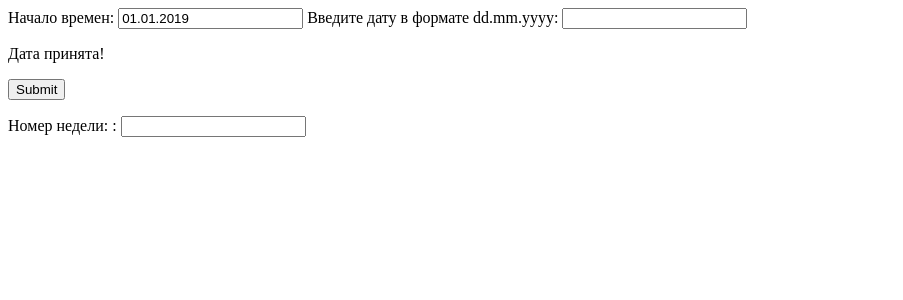
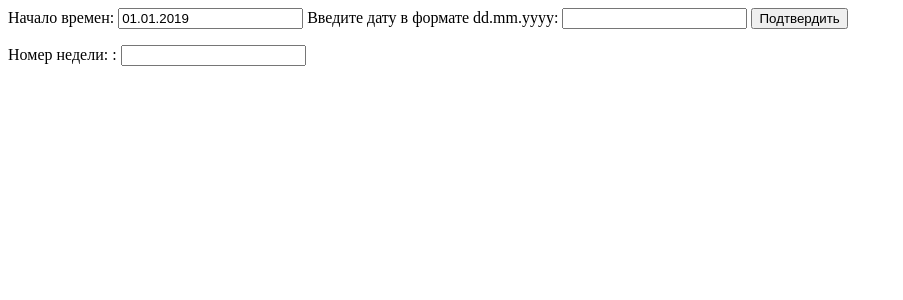
Before and after one commit to epetrishchev/myapp-django, a Django app: template phys/weeknum/templates/weeknum/main_valid.html in a window 1280 px wide. Shown: the top 300 px of the page, without its empty margins (0-903 px from the left). Run offline with Django 4.2, Linux system fonts and the light colour scheme; the template is opened without the code that fills it: values that come from a table or form of the project are taken from there, others are empty.

Commit message:
Исправил наименование кнопки

```diff
--- a/phys/weeknum/templates/weeknum/main.html
+++ b/phys/weeknum/templates/weeknum/main.html
@@ -3,5 +3,5 @@
 <form method="post">
     {% csrf_token %}
     {{ form }}
-    <input type="submit" value="Submit">
+    <input type="submit" value="Подтвердить">
 </form>
--- a/phys/weeknum/templates/weeknum/main_valid.html
+++ b/phys/weeknum/templates/weeknum/main_valid.html
@@ -3,8 +3,7 @@
 <form method="post">
     {% csrf_token %}
     {{ form }}
-    <p>Дата принята!</p>
-    <input type="submit" value="Submit">
+    <input type="submit" value="Подтвердить">
 </form>
 
 <form method="post">
```
